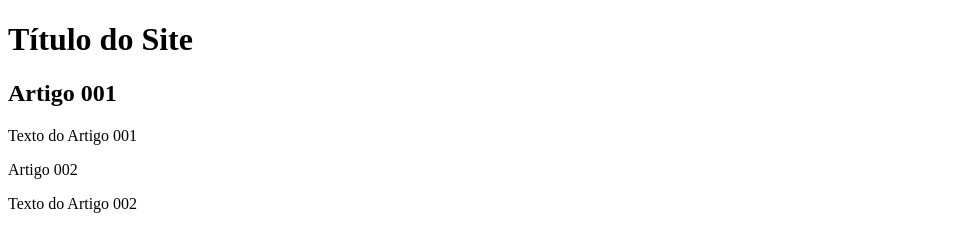
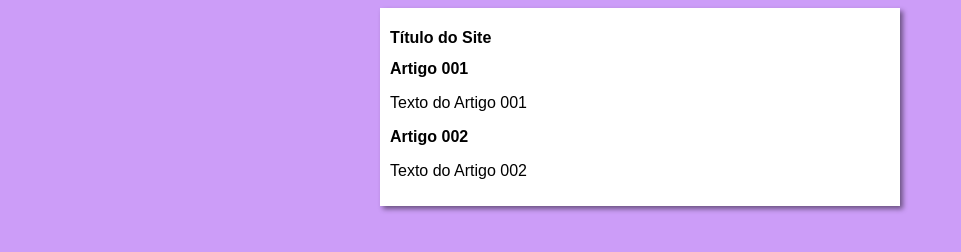
Before and after one commit to GustavoMoraes-Urso/projeto-site, a plain HTML site: page index.html in a window 1280 px wide. Shown: the whole page, without its empty margins (0-961 px from the left). Drawn offline with Linux system fonts and the light colour scheme.

Commit message:
iniciei o design

```diff
--- /dev/null
+++ b/estilo/style.css
@@ -0,0 +1,16 @@
+*{
+    font-family: Arial, Helvetica, sans-serif;
+    font-size: 16px;
+}
+
+body{
+    background-color:rgb(204, 157, 248);
+}
+
+main{
+    background-color: white;
+    width: 500px;
+    margin: auto;
+    padding: 10px;
+    box-shadow: 3px 3px 5px rgba(0, 0, 0, 0.473);
+}
--- a/index.html
+++ b/index.html
@@ -4,6 +4,7 @@
     <meta charset="UTF-8">
     <meta name="viewport" content="width=device-width, initial-scale=1.0">
     <title>Titulo do site</title>
+    <link rel="stylesheet" href="estilo/style.css">
 </head>
 <body>
     <main>
@@ -14,7 +15,8 @@
             <h2>Artigo 001</h2>
             <p>Texto do Artigo 001</p>
         </article>
-        <article>Artigo 002
+        <article>
+            <h2>Artigo 002</h2>
             <p>Texto do Artigo 002</p>
         </article>
     </main>
```
